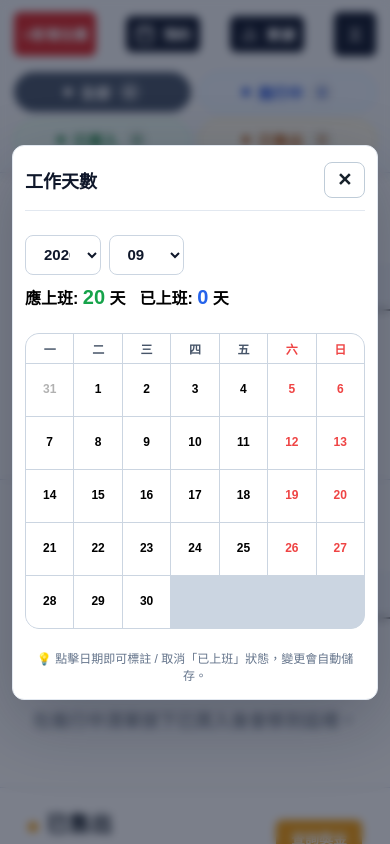
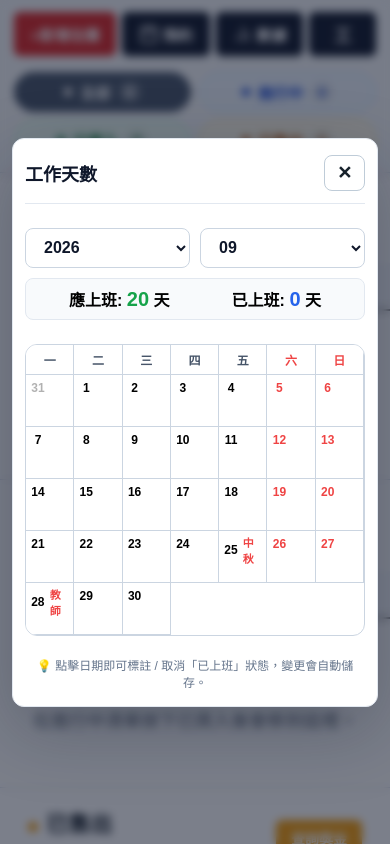
Before and after one commit to shutuee/CarValuation, a plain HTML site: page index.html in a window 390 px wide. Both pictures are taken after a click on the button "工作天數統計". Drawn offline with Linux system fonts and the light colour scheme; no server answers.

Commit message:
Update index.html

```diff
--- a/index.html
+++ b/index.html
@@ -423,6 +423,15 @@
         align-items: center;
         gap: 8px;
         flex-wrap: nowrap;
+        width: 100%;
+      }
+
+      .action-buttons-group button {
+        flex: 1;
+        display: inline-flex;
+        align-items: center;
+        justify-content: center;
+        white-space: nowrap;
       }
 
       .search-box {
@@ -1153,6 +1162,26 @@
         overflow: hidden;
       }
 
+      /* 工作天數月曆粗細線條統一修復 */
+      #workdayCalendarGrid {
+        gap: 0 !important;
+        background: transparent !important;
+        border-top: 1px solid #cbd5e1 !important;
+        border-left: 1px solid #cbd5e1 !important;
+        border-radius: 12px;
+        overflow: hidden;
+      }
+
+      #workdayCalendarGrid .calendar-day-header {
+        border-right: 1px solid #cbd5e1 !important;
+        border-bottom: 1px solid #cbd5e1 !important;
+      }
+
+      #workdayCalendarGrid .calendar-cell {
+        border-right: 1px solid #cbd5e1 !important;
+        border-bottom: 1px solid #cbd5e1 !important;
+      }
+
       .calendar-day-header {
         background: #ffffff;
         text-align: center;
@@ -1465,8 +1494,35 @@
         .form-grid { grid-template-columns: 1fr !important; width: 100% !important; }
         .wide, .full-row { grid-column: 1 / -1 !important; }
         .search-row { flex-direction: row; align-items: center; gap: 8px; width: 100%; }
-        .action-buttons-group { display: flex; align-items: center; gap: 6px; flex-wrap: nowrap; width: 100%; justify-content: space-between; }
-        .action-buttons-group button { min-width: 0; padding: 0 8px !important; font-size: 14px !important; flex-shrink: 0; }
+        .action-buttons-group {
+          display: flex;
+          align-items: center;
+          gap: 6px;
+          flex-wrap: nowrap;
+          width: 100%;
+          justify-content: space-between;
+        }
+        .action-buttons-group button {
+          min-width: 0;
+          height: 44px !important;
+          min-height: 44px !important;
+          padding: 0 4px !important;
+          font-size: 15px !important;
+          font-weight: 800 !important;
+          display: inline-flex;
+          align-items: center;
+          justify-content: center;
+          gap: 4px;
+        }
+        .action-buttons-group #openValuationBtn { flex: 1.3; }
+        .action-buttons-group #openCalendarViewBtn { flex: 1.1; }
+        .action-buttons-group #openReportModalBtn { flex: 1.1; }
+        .action-buttons-group #openWorkdayBtn { flex: 0.8; font-size: 18px !important; }
+        .action-buttons-group button svg {
+          width: 20px !important;
+          height: 20px !important;
+          flex-shrink: 0;
+        }
         .quick-switch-wrap { flex-direction: column; align-items: flex-start; gap: 8px; width: 100%; }
         .switch-btn-group { width: 100%; display: grid; grid-template-columns: repeat(2, 1fr); gap: 8px; }
         .switch-btn { justify-content: center; width: 100%; padding: 8px 10px; }
@@ -2114,12 +2170,12 @@
           <button class="secondary" type="button" id="closeWorkdayDialogBtn" style="min-height:36px; padding:0 12px; border-radius:8px;">✕</button>
         </div>
 
-        <div style="display: flex; align-items: center; justify-content: space-between; gap: 10px; flex-wrap: wrap; margin-top: 4px;">
-          <div style="display: flex; gap: 8px;">
-            <select id="workdayYearSelect" class="report-select" title="選擇年份"></select>
-            <select id="workdayMonthSelect" class="report-select" title="選擇月份"></select>
+        <div style="display: flex; flex-direction: column; gap: 10px; margin-top: 4px;">
+          <div style="display: flex; gap: 10px; width: 100%;">
+            <select id="workdayYearSelect" class="report-select" title="選擇年份" style="flex: 1; min-width: 0; min-height: 40px; font-size: 16px; font-weight: 800;"></select>
+            <select id="workdayMonthSelect" class="report-select" title="選擇月份" style="flex: 1; min-width: 0; min-height: 40px; font-size: 16px; font-weight: 800;"></select>
           </div>
-          <div style="display: flex; gap: 14px; font-size: 16px; font-weight: 800;">
+          <div style="display: flex; align-items: center; justify-content: space-around; background: #f8fafc; padding: 8px 12px; border-radius: 8px; border: 1px solid #e2e8f0; font-size: 16px; font-weight: 800;">
             <div>應上班: <span id="targetWorkdaysCount" style="color:#16a34a; font-size:20px; font-weight:900;">0</span> 天</div>
             <div>已上班: <span id="actualWorkedCount" style="color:#2563eb; font-size:20px; font-weight:900;">0</span> 天</div>
           </div>
@@ -2850,9 +2906,9 @@
           const dayNum = prevMonthLastDay - i;
           const cell = document.createElement("div");
           cell.className = "calendar-cell other-month";
-          cell.style.alignItems = "center";
-          cell.style.justifyContent = "center";
-          cell.innerHTML = `<div class="cell-date-row" style="justify-content:center;"><span class="cell-date-num">${dayNum}</span></div>`;
+          cell.style.alignItems = "stretch";
+          cell.style.justifyContent = "flex-start";
+          cell.innerHTML = `<div class="cell-date-row" style="justify-content:space-between; width:100%;"><span class="cell-date-num">${dayNum}</span></div>`;
           workdayCalendarGrid.appendChild(cell);
         }
 
@@ -2881,16 +2937,16 @@
 
           const cell = document.createElement("div");
           cell.className = "calendar-cell";
-          cell.style.alignItems = "center";
-          cell.style.justifyContent = "center";
+          cell.style.alignItems = "stretch";
+          cell.style.justifyContent = "flex-start";
           if (isWorked) cell.style.backgroundColor = "#dbeafe";
 
           const holidayShort = holidayName ? holidayName.slice(0, 2) : "";
-          let holidayHtml = holidayShort ? `<span class="cell-holiday" style="font-size:11px; margin-left:2px;">${holidayShort}</span>` : "";
-          let workedBadge = isWorked ? `<div style="display:inline-flex; align-items:center; justify-content:center; width:20px; height:20px; border-radius:50%; background:#2563eb; color:#ffffff; font-size:12px; font-weight:800; margin-top:2px;">✓</div>` : "";
+          let holidayHtml = holidayShort ? `<span class="cell-holiday" style="font-size:11px; font-weight:700; color:#ef4444; display:inline-block;">${holidayShort}</span>` : "<span></span>";
+          let workedBadge = isWorked ? `<div style="display:flex; align-items:center; justify-content:center; width:20px; height:20px; border-radius:50%; background:#2563eb; color:#ffffff; font-size:12px; font-weight:800; margin: auto auto 2px auto;">✓</div>` : "";
 
           cell.innerHTML = `
-            <div class="cell-date-row" style="justify-content:center; align-items:center;">
+            <div class="cell-date-row" style="display:flex; align-items:center; justify-content:space-between; width:100%; margin-bottom:2px;">
               <span class="cell-date-num" style="${isWeekend ? "color:#ef4444;" : ""}">${day}</span>
               ${holidayHtml}
             </div>
```
